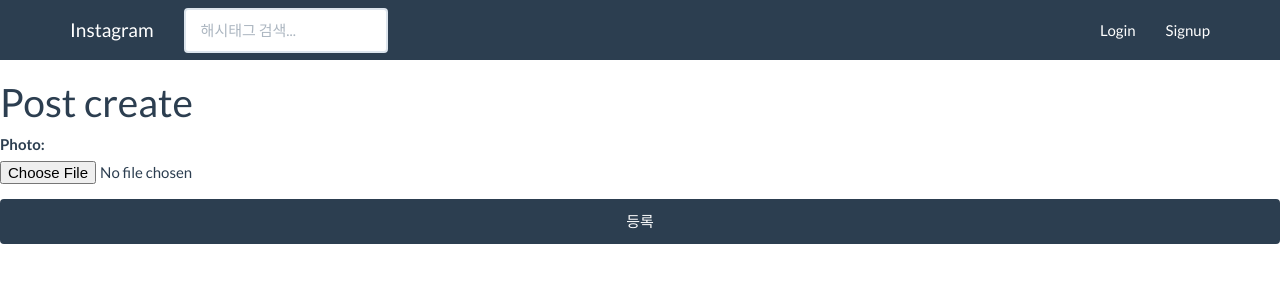
After one commit to ehfgk78/follow_lhy_blog, a Django app: page /post/create/ in a window 1280 px wide. The commit adds this page. Shown: the top 300 px of the page. Run offline with Django 3.2, Linux system fonts and the light colour scheme; some libraries are stand-ins or nearby versions.

Commit message:
12. Post 생성 글 등록(Post create)을 위한 form, view, template, url구현 include/form.html파일에서 form요소의 enctype변수를 받아 지정하도록 변경

```diff
--- a/lhy_blog_instagram/post/forms.py
+++ b/lhy_blog_instagram/post/forms.py
@@ -1,12 +1,20 @@
 from django import forms
 
-from post.models import Comment
+from .models import Comment, Post
+
+
+class PostForm(forms.ModelForm):
+    class Meta:
+        model = Post
+        fields = (
+            'photo',
+        )
 
 
 class CommentForm(forms.ModelForm):
     class Meta:
         model = Comment
-        fields= (
+        fields = (
             'content',
         )
         widgets = {
@@ -18,7 +26,6 @@
             )
         }
 
-
     def clean_content(self):
         data = self.cleaned_data['content']
         errors = []
--- a/lhy_blog_instagram/post/urls.py
+++ b/lhy_blog_instagram/post/urls.py
@@ -4,6 +4,7 @@
 
 urlpatterns = [
     url(r'^$', views.post_list, name='post_list' ),
+    url(r'create/$', views.post_create, name='post_create'),
     url(r'^(?P<post_pk>\d+)/$', views.post_detail,
         name='post_detail'),
     url(r'^(?P<post_pk>\d+)/comment/create/$', views.comment_create,
--- a/lhy_blog_instagram/post/views.py
+++ b/lhy_blog_instagram/post/views.py
@@ -2,7 +2,7 @@
 from django.http import HttpResponse
 from django.shortcuts import render, get_object_or_404, redirect
 
-from .forms import CommentForm
+from .forms import CommentForm, PostForm
 from .models import Post
 
 
@@ -76,3 +76,25 @@
             'comment_form':  CommentForm(),
         }
     )
+
+def post_create(request):
+    if request.method == 'POST':
+        # 이미지 파일을 함께 처리하므로
+        post_form = PostForm(request.POST, request.FILES)
+        if post_form.is_valid():
+            # 이미지와 함께 작성자 author를 같이 올리기 위해  DB 저장 전  객체만 생성
+            post = post_form.save(commit=False)
+            # author 필드 완성 : 로그인한 사용자
+            post.author = request.user
+            post.save()
+            # 성공 알림을 messages에 추가 후 post_list뷰로 이동
+            messages.success(request, '사진이 등록되었습니다. ')
+    else:
+        post_form = PostForm()
+    return render(
+        request,
+        'post/post_create.html',
+        context={
+            'post_form': post_form,
+        }
+    )
--- a/lhy_blog_instagram/templates/include/form.html
+++ b/lhy_blog_instagram/templates/include/form.html
@@ -1,4 +1,7 @@
-<form action="" method="post">
+<form action="" method="POST"
+	       type = {% if file %} {% endif %}
+	       enctype="multipart/form-data"	>
+
 	{% csrf_token %}
 	{% for field in form %}
 		<div class="form-group{% if field.errors %} has-error{% endif %}">
--- /dev/null
+++ b/lhy_blog_instagram/templates/post/post_create.html
@@ -0,0 +1,8 @@
+{% extends 'base.html' %}
+
+{% block title %}Post create{% endblock %}
+{% block content %}
+<div class="post-create">
+	{% include 'include/form.html' with form=post_form submit_title='등록' enctype='file' %}
+</div>
+{% endblock %}
```
Also changed, not shown: lhy_blog_instagram/config/views.py (+9 -2 lines).
